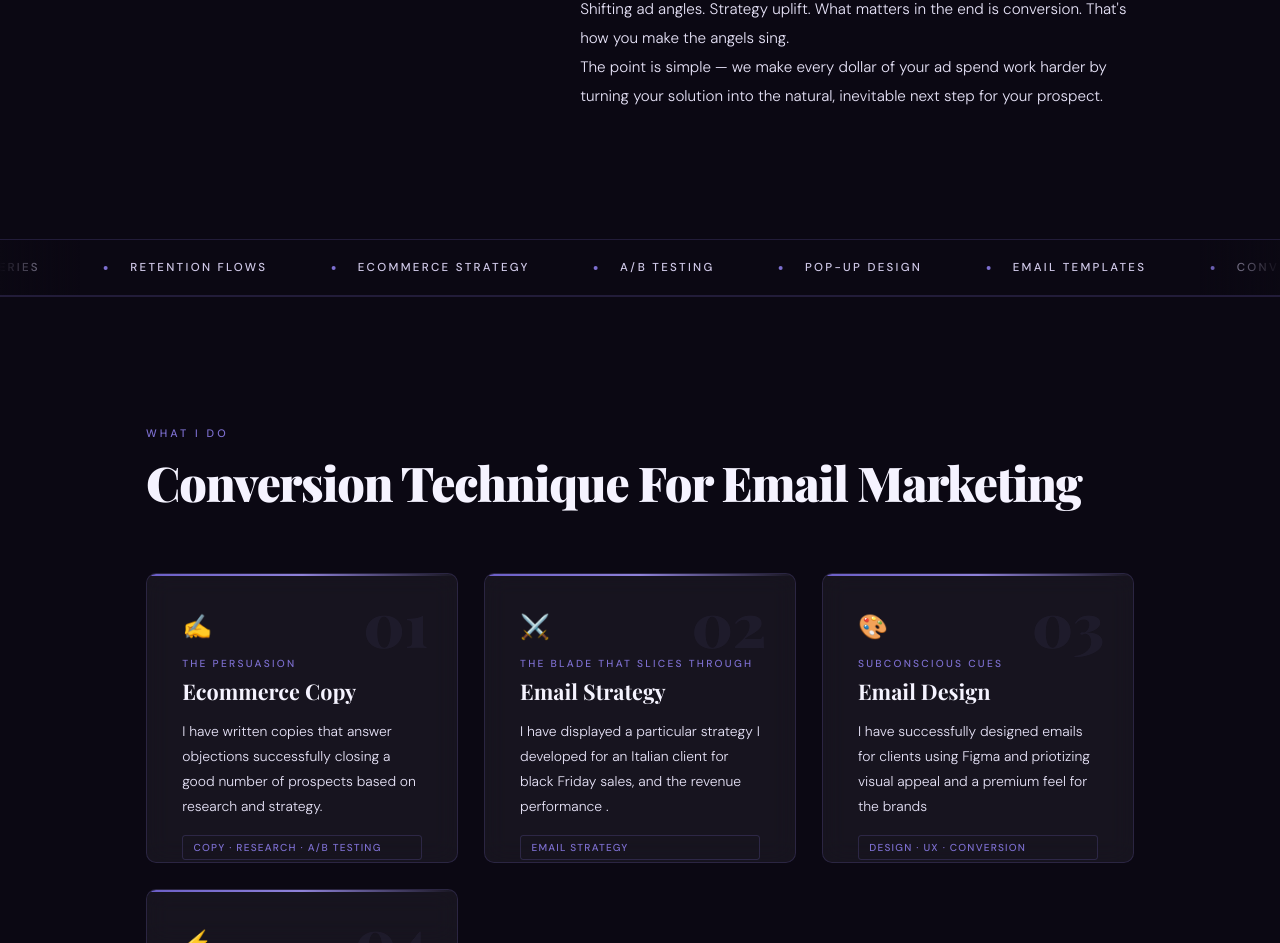
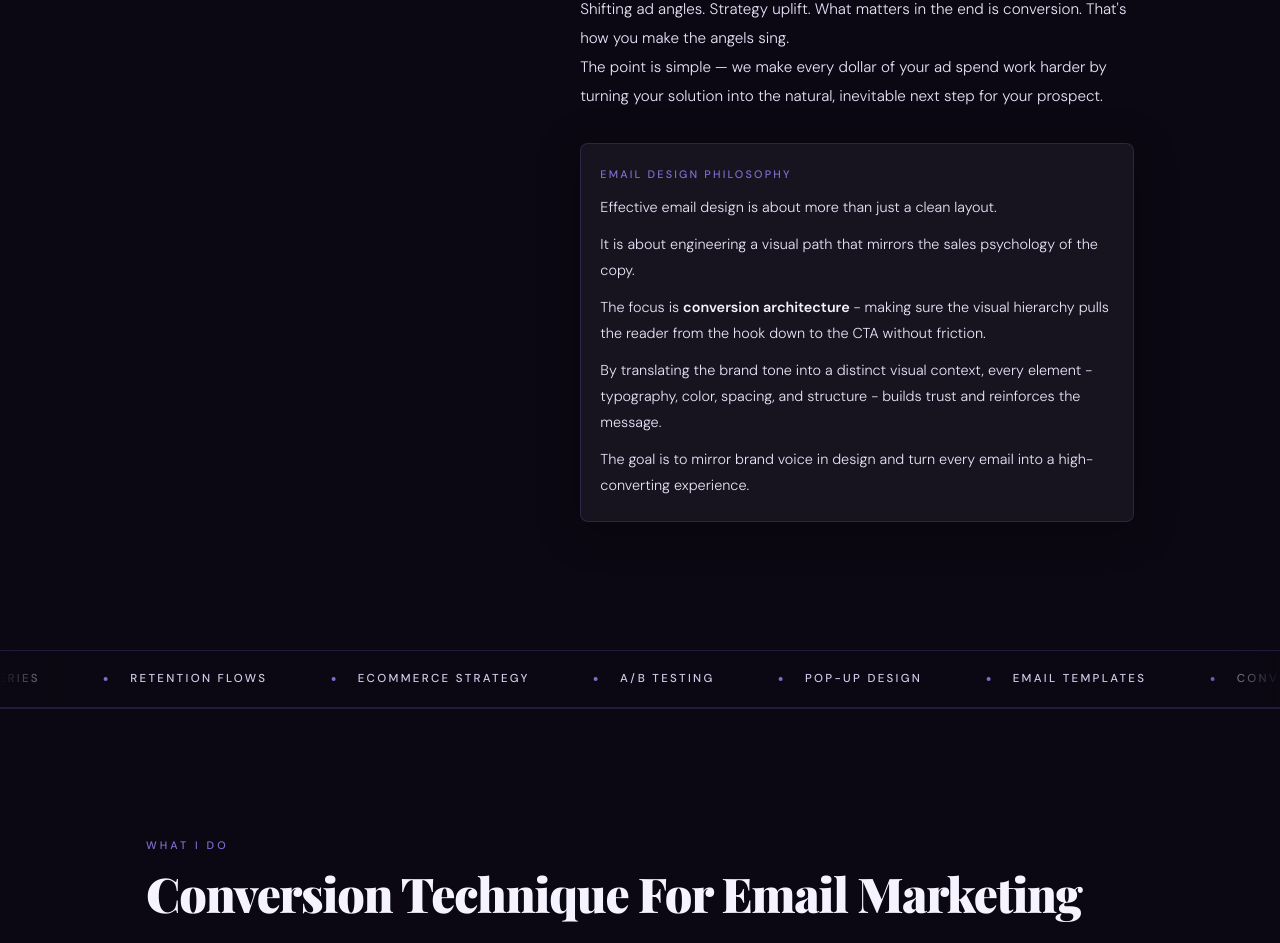
Before and after one commit to PeterAyomide/Johnweb, a Next.js app: page / in a window 1280 px wide. Shown: the part 2972-3915 px from the top of the page. Built offline with nearby package versions, Linux system fonts and the light colour scheme; a web font is replaced by a local one.

Commit message:
Add separate email design philosophy block

```diff
--- a/src/app/page.tsx
+++ b/src/app/page.tsx
@@ -668,6 +668,54 @@ const About = () => {
               dangerouslySetInnerHTML={{__html:txt.replace(/<strong>(.*?)<\/strong>/g,
                 `<strong style="color:var(--fg);font-weight:600">$1</strong>`)}}/>
           ))}
+
+          <div
+            style={{
+              marginTop: "2rem",
+              padding: "1.4rem 1.2rem",
+              border: "1px solid var(--border)",
+              borderRadius: "8px",
+              background: "var(--card)",
+              boxShadow: "var(--card-sh)",
+            }}
+          >
+            <p
+              style={{
+                fontSize: ".68rem",
+                letterSpacing: ".2em",
+                textTransform: "uppercase",
+                color: "var(--p2)",
+                fontWeight: 500,
+                marginBottom: ".75rem",
+              }}
+            >
+              Email Design Philosophy
+            </p>
+            {[
+              `Effective email design is about more than just a clean layout.`,
+              `It is about engineering a visual path that mirrors the sales psychology of the copy.`,
+              `The focus is <strong>conversion architecture</strong> - making sure the visual hierarchy pulls the reader from the hook down to the CTA without friction.`,
+              `By translating the brand tone into a distinct visual context, every element - typography, color, spacing, and structure - builds trust and reinforces the message.`,
+              `The goal is to mirror brand voice in design and turn every email into a high-converting experience.`,
+            ].map((txt, i) => (
+              <p
+                key={i}
+                style={{
+                  fontSize: ".9rem",
+                  lineHeight: 1.8,
+                  color: "var(--fg2)",
+                  fontWeight: 300,
+                  marginBottom: i < 4 ? ".7rem" : 0,
+                }}
+                dangerouslySetInnerHTML={{
+                  __html: txt.replace(
+                    /<strong>(.*?)<\/strong>/g,
+                    `<strong style="color:var(--fg);font-weight:600">$1</strong>`
+                  ),
+                }}
+              />
+            ))}
+          </div>
         </motion.div>
       </div>
       <style>{`@media(max-width:780px){#about .sec-in{grid-template-columns:1fr!important;gap:3rem!important;}}`}</style>
```
